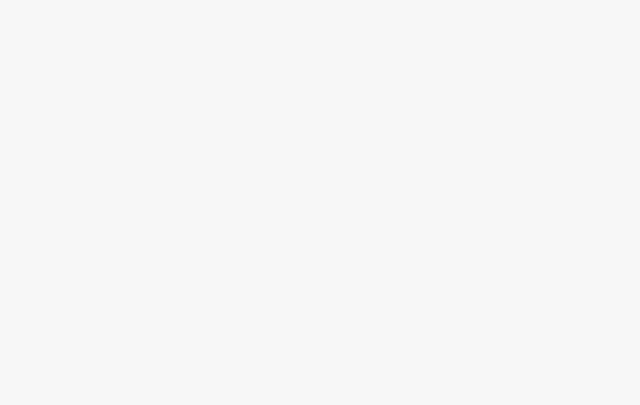
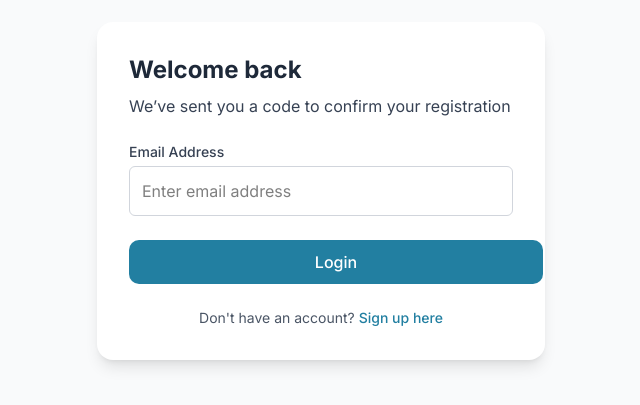
Before and after one commit to TeenGirlsinBlockchain/Techpadie-main, a React (Vite) app in the folder frontend/: page /login in a window 1280 px wide. Before the commit this address had no page. Shown: the part 209-614 px from the top of the page, without its empty margins (319-959 px from the left). Built offline with nearby package versions, Linux system fonts and the light colour scheme; a web font is replaced by a local one.

Commit message:
temporarily done with authentication pages

```diff
--- a/frontend/src/App.jsx
+++ b/frontend/src/App.jsx
@@ -4,19 +4,19 @@ import {
   BrowserRouter as Router,
   Routes,
   Route,
+  // eslint-disable-next-line no-unused-vars
   useLocation,
 } from "react-router-dom";
 import './index.css'
 import SignUp from "./pages/SignUp";
+import Login from "./pages/Login";
 
 function App() {
   return (
 
       <Routes>
         <Route path="/signup" element={<SignUp />} />
-        {/* Add more routes as needed */}
-        {/* <Route path="/login" element={<Login />} /> */}
-        {/* <Route path="/" element={<Home />} /> */}
+        <Route path="/login" element={<Login />} />
       </Routes>
 
   )
--- a/frontend/src/pages/Login.jsx
+++ b/frontend/src/pages/Login.jsx
@@ -1,4 +1,4 @@
-import  { useState } from "react";
+import { useState } from "react";
 
 const Login = () => {
   const [formData, setFormData] = useState({
@@ -25,32 +25,12 @@ const Login = () => {
   return (
     <div className="min-h-screen bg-gray-50 flex flex-col justify-center items-center p-4">
       <div className="w-full max-w-md bg-white rounded-2xl shadow-lg p-8">
-        <h1 className="text-2xl font-bold text-gray-800 mb-2">
-          Create Account
-        </h1>
+        <h1 className="text-2xl font-bold text-gray-800 mb-2">Welcome back</h1>
         <p className="text-gray-700 mb-6">
-          It's time to earn while you learn the fall way.
+          We’ve sent you a code to confirm your registration
         </p>
 
         <div className="space-y-4">
-          <div>
-            <label
-              htmlFor="fullName"
-              className="block text-sm font-medium text-gray-700 mb-1"
-            >
-              Full Name
-            </label>
-            <input
-              type="text"
-              id="fullName"
-              name="fullName"
-              placeholder="John Doe"
-              value={formData.fullName}
-              onChange={handleChange}
-              className="w-full p-3 border border-gray-300 rounded-md text-black focus:outline-none focus:ring-2 focus:ring-[#227FA1]"
-            />
-          </div>
-
           <div>
             <label
               htmlFor="email"
@@ -63,68 +43,28 @@ const Login = () => {
               id="email"
               name="email"
               value={formData.email}
-               placeholder="you123@example.com"
+              placeholder="Enter email address"
               onChange={handleChange}
               className="w-full p-3 border border-gray-300 rounded-md text-black focus:outline-none focus:ring-2 focus:ring-[#227FA1]"
             />
           </div>
 
-          <div>
-            <label
-              htmlFor="password"
-              className="block text-sm font-medium text-gray-700 mb-1"
-            >
-              Password
-            </label>
-            <input
-              type="password"
-              id="password"
-              name="password"
-              placeholder="Create a password"
-              value={formData.password}
-              onChange={handleChange}
-              className="w-full p-3 border border-gray-300 rounded-md text-black focus:outline-none focus:ring-2 focus:ring-[#227FA1]"
-            />
-          </div>
-
-          <div>
-            <label
-              htmlFor="confirmPassword"
-              className="block text-sm font-medium text-gray-700 mb-1"
-            >
-              Confirm Password
-            </label>
-            <input
-              type="password"
-              id="confirmPassword"
-              name="confirmPassword"
-              placeholder="Re-enter your password"
-              value={formData.confirmPassword}
-              onChange={handleChange}
-              className="w-full p-3 border border-gray-300 rounded-md text-black focus:outline-none focus:ring-2 focus:ring-[#227FA1]"
-            />
-          </div>
-
-          <p className="text-xs text-black mt-4">
-            Note: By signing up, as a user on our platform,
-            <span className="text-[#227FA1] hover:underline font-medium cursor-pointer">
-              you agree to our Terms and conditions.
-            </span>
-          </p>
-
           <button
             onClick={handleSubmit}
             className="bg-[#227FA1] hover:bg-[#1c6a89] text-white font-medium flex cursor-pointer items-center justify-center mx-auto mt-6 w-full md:w-[414px] h-[44px] rounded-[10px]"
           >
-            Get Started
+            Login
           </button>
         </div>
 
         <div className="text-center mt-6">
           <p className="text-sm text-gray-600">
-            Already have an account?{" "}
-            <span className="text-[#227FA1] hover:underline font-medium cursor-pointer">
-              log in here
+            Don't have an account?{" "}
+            <span
+              href="/signup"
+              className="text-[#227FA1] hover:underline font-medium cursor-pointer"
+            >
+              <a href="/signup">Sign up here</a>
             </span>
           </p>
         </div>
--- a/frontend/src/pages/SignUp.jsx
+++ b/frontend/src/pages/SignUp.jsx
@@ -63,7 +63,7 @@ const SignUp = () => {
               id="email"
               name="email"
               value={formData.email}
-               placeholder="you123@example.com"
+              placeholder="you123@example.com"
               onChange={handleChange}
               className="w-full p-3 border border-gray-300 rounded-md text-black focus:outline-none focus:ring-2 focus:ring-[#227FA1]"
             />
@@ -124,7 +124,7 @@ const SignUp = () => {
           <p className="text-sm text-gray-600">
             Already have an account?{" "}
             <span className="text-[#227FA1] hover:underline font-medium cursor-pointer">
-              log in here
+              <a href="/login">log in here</a>
             </span>
           </p>
         </div>
```
